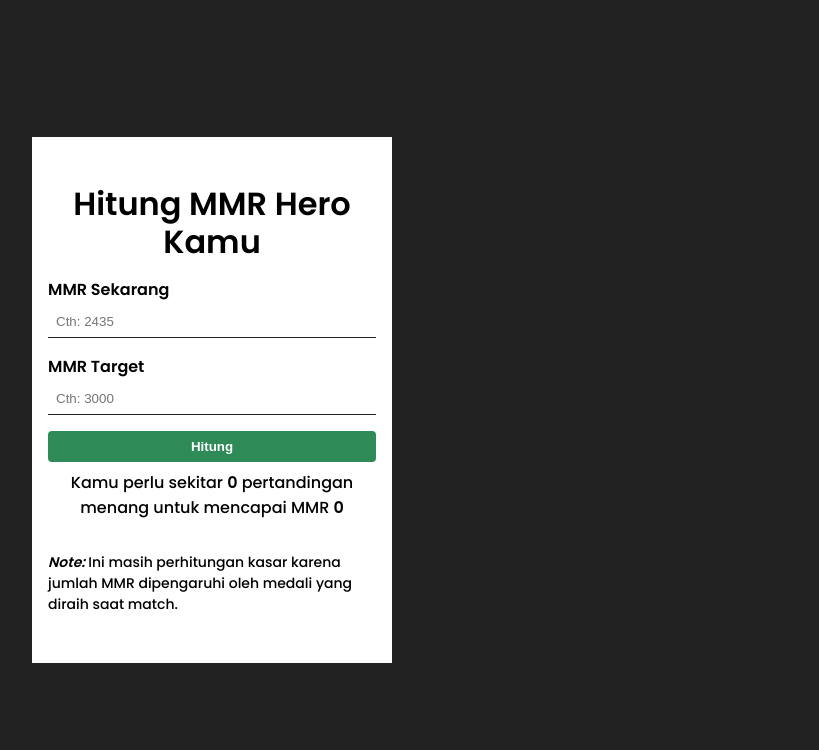
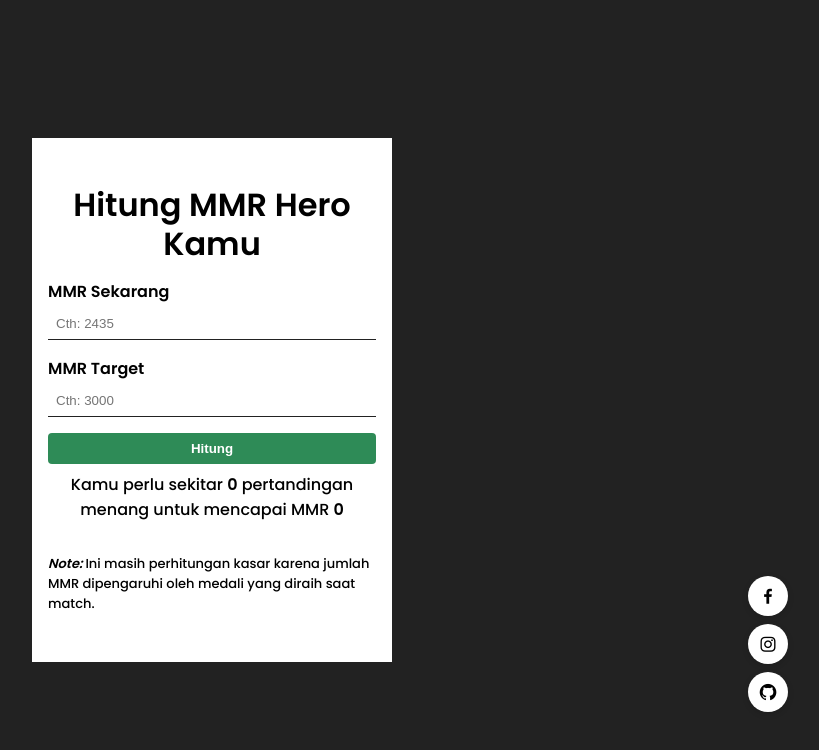
Before and after one commit to IjulDev/hitung-mmr, a plain HTML site: page index.html in a window 1280 px wide. Shown: the whole page, without its empty margins (428-1247 px from the left). Drawn offline with nearby package versions, Linux system fonts and the light colour scheme; no server answers.

Commit message:
:pencil: Update files

```diff
--- a/assets/css/main.css
+++ b/assets/css/main.css
@@ -71,18 +71,49 @@ label {
 }
 .note {
   align-self: flex-end;
-  font-size: 14px;
+  font-size: 13px;
 }
 .note span {
   font-weight: 600;
   font-style: italic;
 }
+.sosmed {
+  position: absolute;
+  right: 5%;
+  bottom: 10%;
+  z-index: 100;
+}
+.icon {
+  width: 40px;
+  height: 40px;
+  font-size: 1rem;
+  padding: 0.5rem;
+  background-color: #fff;
+  box-shadow: 0 2px 6px rgba(0, 0, 0, 0.15);
+  border-radius: 50%;
+  margin-bottom: 0.5rem;
+  display: flex;
+  align-items: center;
+  justify-content: center;
+  font-size: 1.25rem;
+}
+
 @media (max-width: 576px) {
   body {
     background-color: #fff;
+    font-size: 14px;
   }
   .container {
     width: 100%;
     height: 100%;
   }
+  .sosmed {
+    display: flex;
+    align-items: center;
+    bottom: 3%;
+  }
+  .icon {
+    margin-bottom: 0;
+    margin-left: 0.5rem;
+  }
 }
--- a/assets/js/main.js
+++ b/assets/js/main.js
@@ -1,3 +1,7 @@
+window.addEventListener('load', () => {
+    fetch("https://api.countapi.xyz/update/ijuldev/01c71340-905b-44e0-bbc8-9d4839c8b688/?amount=1").then(res => res.json()).then(res => { console.log(res.value) });
+})
+
 const btn = document.querySelector('.btn')
 
 btn.addEventListener('click', () => {
--- a/index.html
+++ b/index.html
@@ -5,6 +5,7 @@
     <meta http-equiv="X-UA-Compatible" content="IE=edge">
     <meta name="viewport" content="width=device-width, initial-scale=1.0">
     <title>Hitung MMR Hero | Mobile Legends</title>
+    <link rel="stylesheet" href="https://cdn.jsdelivr.net/npm/boxicons@latest/css/boxicons.min.css">
     <link rel="stylesheet" href="assets/css/main.css">
 </head>
 <body>
@@ -21,6 +22,17 @@
         <p class="info">Kamu perlu sekitar <span class="result">0</span> pertandingan menang untuk mencapai MMR <span class="mmr-target">0</span></p>
         <p class="note"><span>Note: </span>Ini masih perhitungan kasar karena jumlah MMR dipengaruhi oleh medali yang diraih saat match.</p>
     </div>
+    <div class="sosmed">
+        <div class="icon">
+            <i class='bx bxl-facebook'></i>
+        </div>
+        <div class="icon">
+            <i class='bx bxl-instagram' ></i>
+        </div>
+        <div class="icon">
+            <i class='bx bxl-github' ></i>
+        </div>
+    </div>
 
     <script src="assets/js/main.js"></script>
 </body>
```
